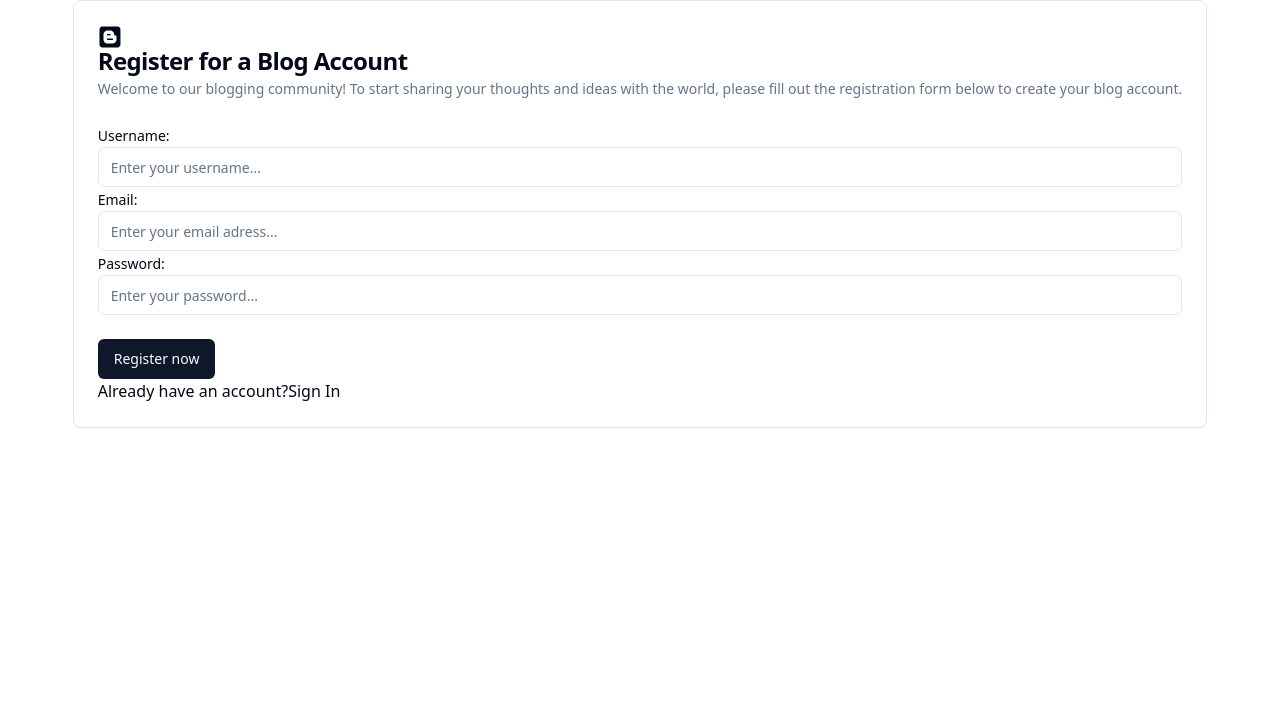
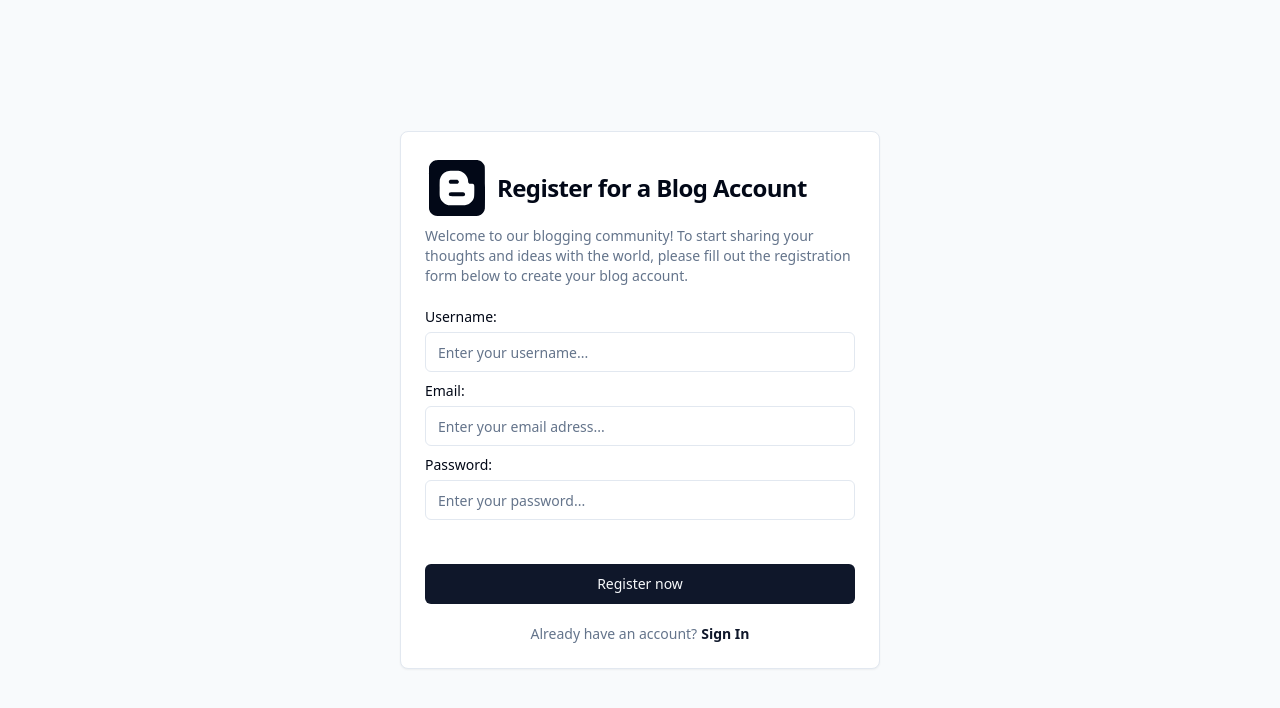
Before and after one commit to BolojanAndrei15/bloggy, a Next.js app: page /register in a window 1280 px wide. Shown: the top 708 px of the page. Built offline with nearby package versions, Linux system fonts and the light colour scheme.

Commit message:
added the register card and design of the register page

```diff
--- a/app/register/page.js
+++ b/app/register/page.js
@@ -1,9 +1,9 @@
-import RegisterForm from "@/components/ui/register/registerForm";
+import RegisterForm from "@/components/ui/register/RegisterForm";
 
 export default function Register() {
   return (
-    <div className="flex justify-center">
-      <div>
+    <div className="h-[100vh] flex justify-center bg-slate-50">
+      <div className="mx-auto flex items-center">
         <RegisterForm />
       </div>
     </div>
--- a/components/ui/register/RegisterForm.js
+++ b/components/ui/register/RegisterForm.js
@@ -1,3 +1,5 @@
+"use client";
+
 import { FaBlogger } from "react-icons/fa";
 
 import {
@@ -12,48 +14,78 @@ import { Input } from "../input";
 import { Label } from "../label";
 import { Button } from "../button";
 import Link from "next/link";
+import { useState } from "react";
 
 export default function RegisterForm() {
+  const [input, setInput] = useState({
+    username: "",
+    email: "",
+    password: "",
+  });
+
   return (
-    <div>
+    <div className="w-full sm:w-[30rem]">
       <Card>
         <CardHeader>
-          <CardTitle>
-            <FaBlogger />
+          <CardTitle className="flex items-center text-[1.2rem] font-bold sm:text-2xl">
+            <FaBlogger className="w-16 h-16 mr-2" />
             Register for a Blog Account
           </CardTitle>
-          <CardDescription>
+          <CardDescription className="text-sm">
             Welcome to our blogging community! To start sharing your thoughts
             and ideas with the world, please fill out the registration form
             below to create your blog account.
           </CardDescription>
         </CardHeader>
-        <CardContent>
-          <div>
-            <div>
+        <CardContent className="mb-5">
+          <div className="flex flex-col space-y-3">
+            <div className="flex flex-col space-y-2">
               <Label>Username:</Label>
-              <Input type="text" placeholder="Enter your username..." />
+              <Input
+                onChange={(e) =>
+                  setInput({ ...input, username: e.target.value })
+                }
+                type="text"
+                placeholder="Enter your username..."
+              />
             </div>
-            <div>
+            <div className="flex flex-col space-y-2">
               <Label>Email:</Label>
-              <Input type="email" placeholder="Enter your email adress..." />
+              <Input
+                onChange={(e) => setInput({ ...input, email: e.target.value })}
+                type="email"
+                placeholder="Enter your email adress..."
+              />
             </div>
-            <div>
-              <div>
-                <Label>Password:</Label>
-                <Input type="text" placeholder="Enter your password..." />
-              </div>
+
+            <div className="flex flex-col space-y-2">
+              <Label>Password:</Label>
+              <Input
+                onChange={(e) =>
+                  setInput({ ...input, password: e.target.value })
+                }
+                type="text"
+                placeholder="Enter your password..."
+              />
             </div>
           </div>
         </CardContent>
         <CardFooter>
-          <div>
-            <div>
-              <Button>Register now</Button>
+          <div className="flex flex-col w-full space-y-5">
+            <div className="w-full flex ">
+              <Button className="w-full">Register now</Button>
             </div>
-            <p>
-              Already have an account?<Link href={"signin"}>Sign In</Link>
-            </p>
+            <div className="flex justify-center">
+              <p className="text-sm text-slate-500 ">
+                Already have an account?
+                <Link
+                  className="text-slate-900 font-semibold ml-1"
+                  href={"signin"}
+                >
+                  Sign In
+                </Link>
+              </p>
+            </div>
           </div>
         </CardFooter>
       </Card>
```
